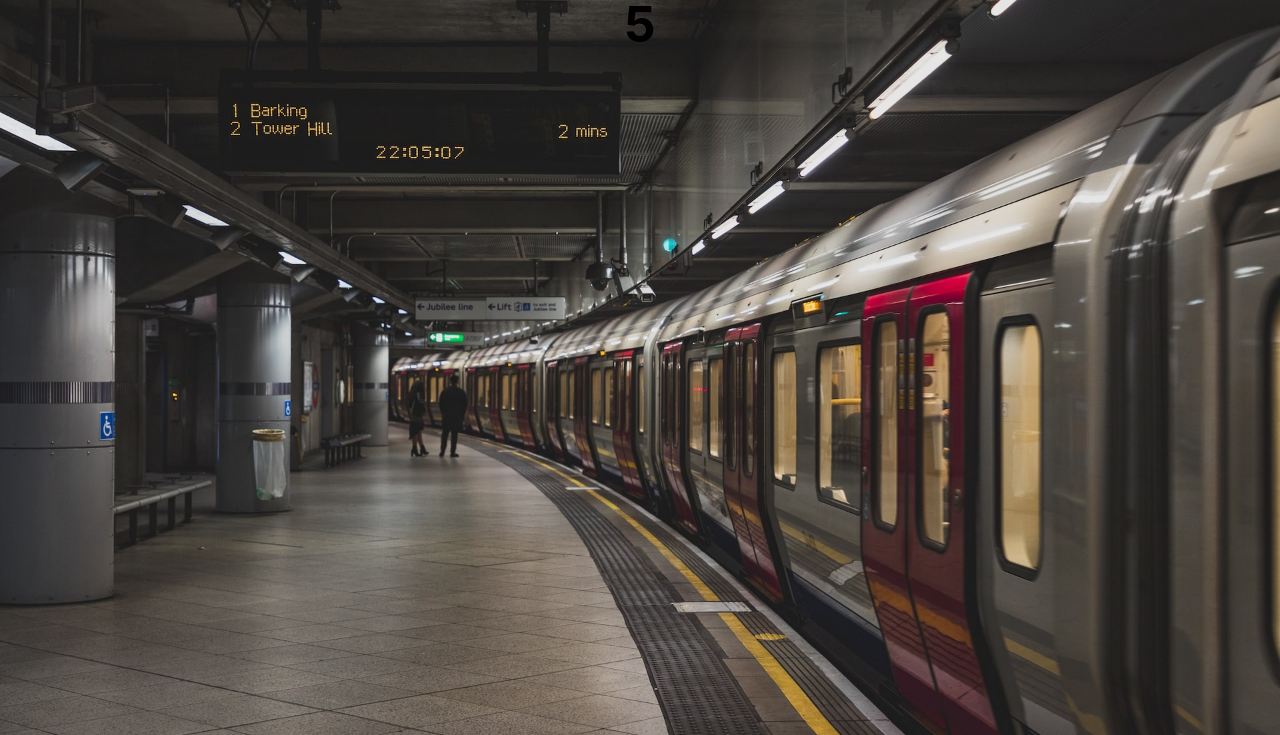
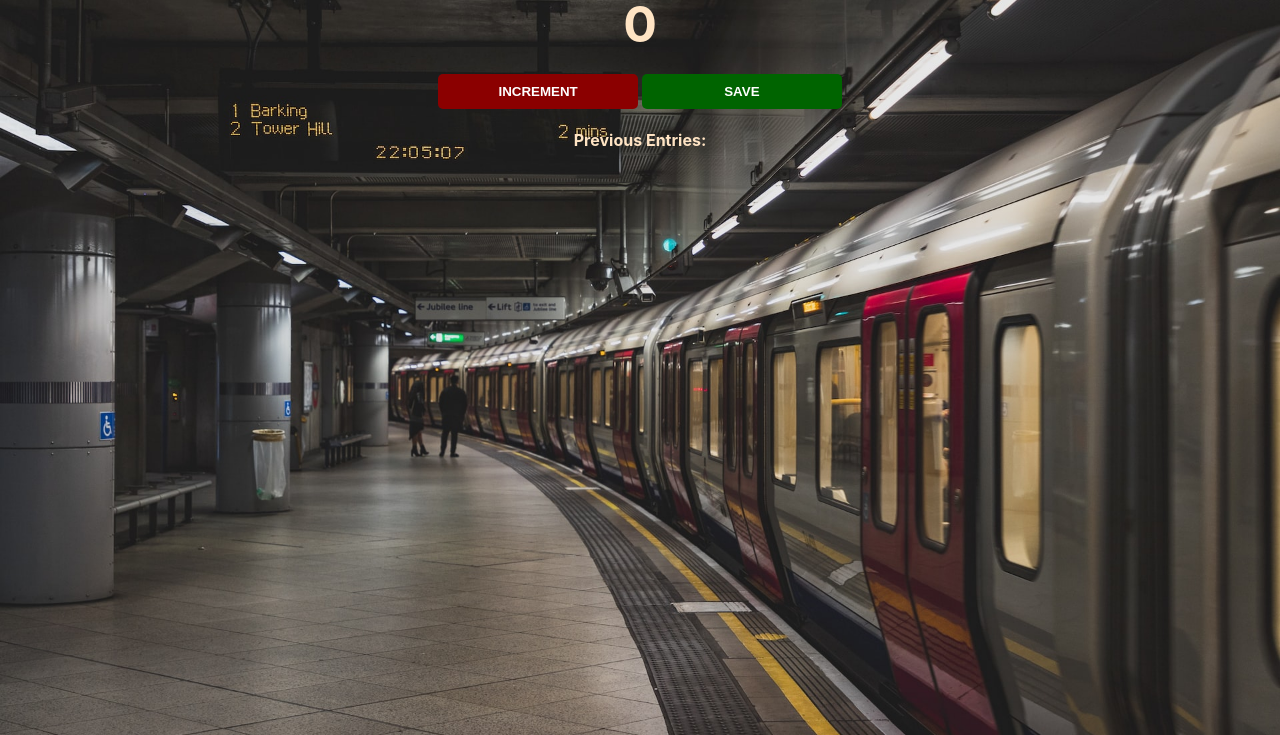
Before and after one commit to ys35code/Counter-App, a plain HTML site: page index.html in a window 1280 px wide. Shown: the part 65-800 px from the top of the page. Drawn offline with Linux system fonts and the light colour scheme.

Commit message:
final version

```diff
--- a/index.css
+++ b/index.css
@@ -9,12 +9,18 @@ body {
 h1 {
     margin-top: 10px;
     margin-bottom: 10px;
+    color: bisque;
 }
 
 h2 {
+    color: bisque;
     font-size: 50px;
     margin-top: 0;
     margin-bottom: 20px;
+}
+
+p {
+    color: bisque;
 }
 
 button {
--- a/index.html
+++ b/index.html
@@ -5,6 +5,9 @@
     <body>
         <h1>People entered:</h1>
         <h2 id="count-el">0</h2>
+        <button id="increment-btn" onclick="increment()">INCREMENT</button>
+        <button id="save-btn" onclick="save()">SAVE</button>
+        <p id="save-el">Previous Entries: </p>
         <script src="/index.js"></script>
     </body>
 </html>
--- a/index.js
+++ b/index.js
@@ -1 +1,43 @@
-document.getElementById("count-el").innerText = 5
+// document.getElementById("count-el").innerText = 5
+
+// let count = 0
+
+// console.log(count)
+
+// let myAge = 34
+// console.log(myAge)
+
+// let lapsCompleted = 0
+
+// function incrementLap() {
+//     lapsCompleted = lapsCompleted + 1
+// }
+
+// incrementLap()
+// incrementLap()
+// incrementLap()
+
+// console.log(lapsCompleted)
+
+
+// // function increment() {
+// //     console.log(42)
+// // }
+
+let countEl = document.getElementById("count-el")
+let count = 0
+let saveEl = document.getElementById("save-el")
+
+
+function increment() {
+    count += 1
+    countEl.innerText = count
+}
+
+function save() {
+    let countStr = count + " - "
+    saveEl.textContent += countStr
+    count -= count
+    countEl.innerText = 0
+    console.log(count)
+}
```
